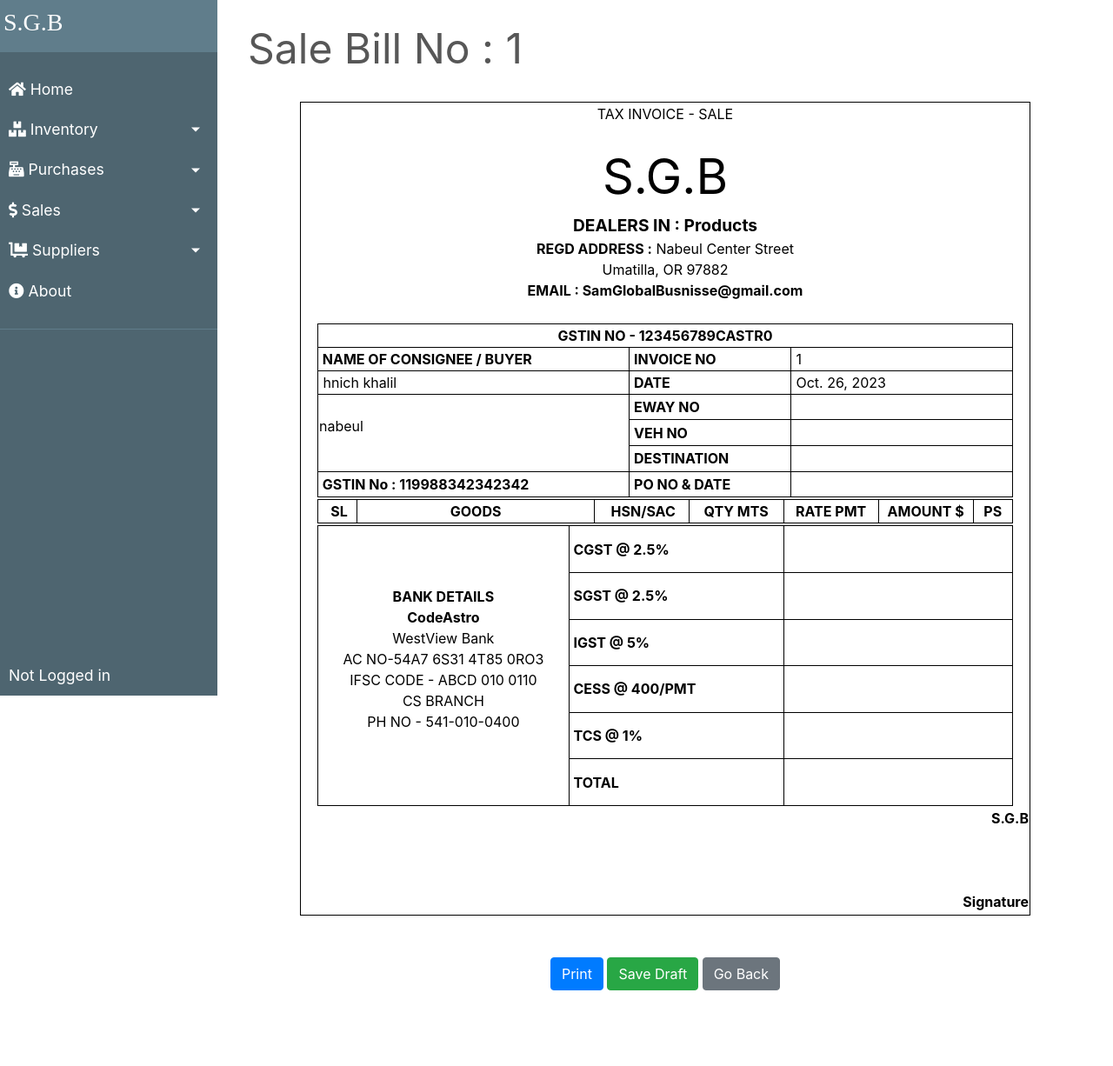
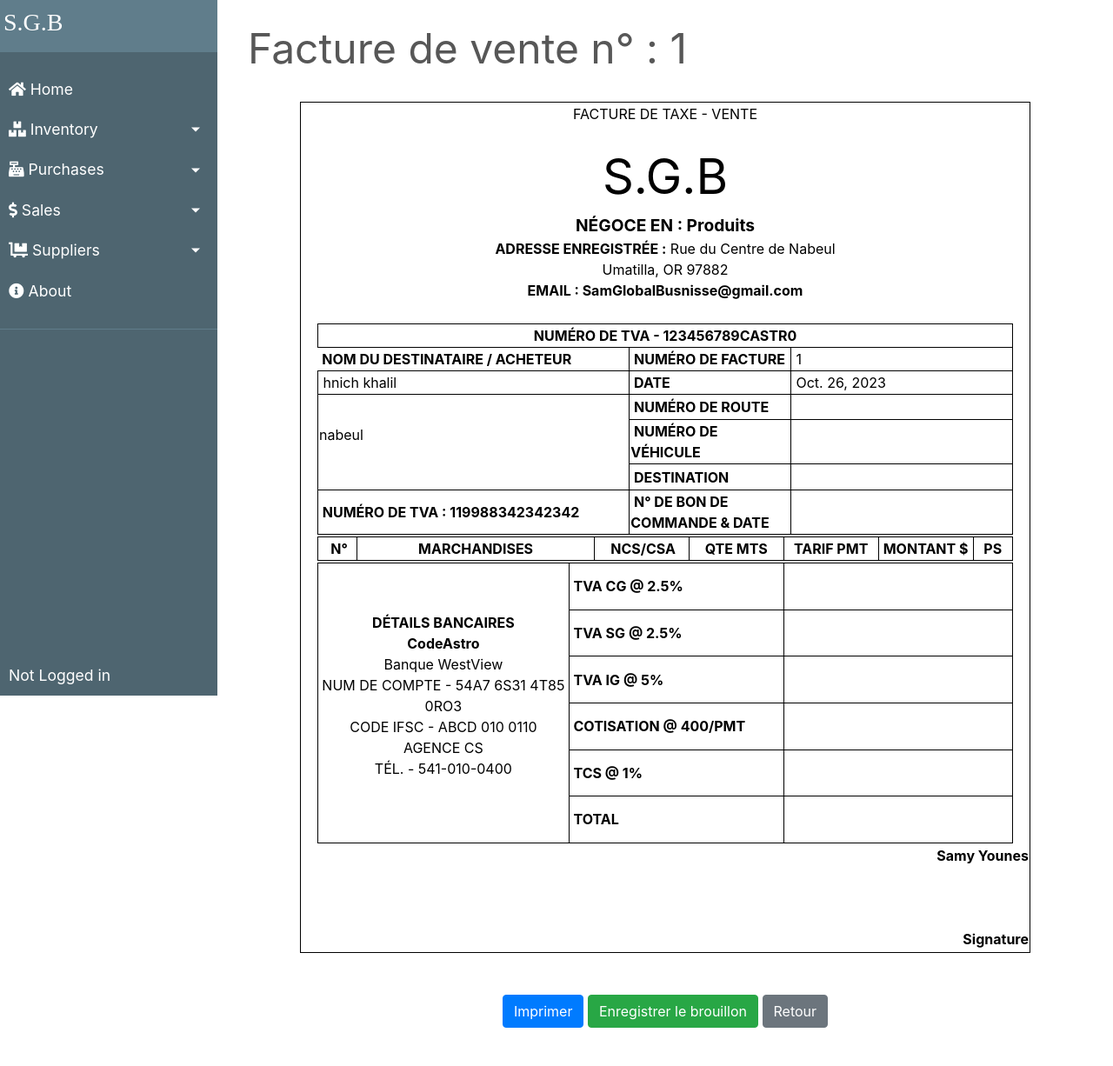
Before and after one commit to KHALILHR/StockWood, a Django app: page /transactions/sales/1 in a window 1280 px wide. Shown: the whole page at 87% size. Before the commit the page ends 1139 px from the top, so only its background shows below. Run offline with Django 3.2, Linux system fonts and the light colour scheme; data comes from the database, SQL or seed files in the repository; both versions use the stored data as it was after the commit; some libraries are stand-ins or nearby versions; some web fonts are replaced.

Commit message:
four commit

```diff
--- a/homepage/templates/base.html
+++ b/homepage/templates/base.html
@@ -144,6 +144,9 @@
                     <a class="sidebar-text sidebar-button loading-link" href="{% url 'home' %}"><i class="fas fa-home"></i> Home</a>
                 </li>
                 <li>
+                    <a class="sidebar-text sidebar-button loading-link" href="{% url 'all-stock' %}"><i class="fas fa-dot-circle"></i> All Stocks</a>
+                </li>
+                <li>
                     <a href="#containerSubmenu" data-toggle="collapse" class="dropdown-toggle sidebar-text right-arrow sidebar-button"><i class="fas fa-boxes"></i> Container</a>
                     <ul class="collapse list-unstyled" id="containerSubmenu">
                         <li> <a class="sidebar-text sidebar-subitem sidebar-button loading-link" href="{% url 'add_container' %}"><i class="fas fa-dot-circle"></i> Add New</a> </li>
--- a/inventory/forms.py
+++ b/inventory/forms.py
@@ -19,7 +19,7 @@ class StockForm(forms.ModelForm):
 
     class Meta:
         model = Stock
-        fields = ['name', 'container', 'quantity', 'wood_type', 'length', 'width', 'thickness']
+        fields = ['name', 'container', 'quantity', 'wood_type', 'length', 'width', 'thickness', 'cubic_meter']
 
 
 
--- a/inventory/models.py
+++ b/inventory/models.py
@@ -7,6 +7,7 @@ class Container(models.Model):
 
     def __str__(self):
         return self.name
+from django.db import models
 
 class Stock(models.Model):
     id = models.AutoField(primary_key=True)
@@ -17,7 +18,10 @@ class Stock(models.Model):
     length = models.DecimalField(max_digits=5, decimal_places=2)
     width = models.DecimalField(max_digits=5, decimal_places=2)
     thickness = models.DecimalField(max_digits=5, decimal_places=2)
+    cubic_meter = models.DecimalField(max_digits=10, decimal_places=3, blank=True, null=True)
     container = models.ForeignKey(Container, on_delete=models.SET_NULL, blank=True, null=True)
+
+
 
     def __str__(self):
         return self.name
--- a/inventory/templates/edit_stock.html
+++ b/inventory/templates/edit_stock.html
@@ -66,6 +66,12 @@
                             {{ form.thickness|add_class:"form-control" }}
                             {{ form.thickness.errors }}
                         </div>
+                        <div class="form-group">
+                            <label for="{{ form.cubic_meter.id_for_label }}">Cubic Meter</label>
+                            {{ form.cubic_meter|add_class:"form-control" }}
+                            {{ form.cubic_meter.errors }}
+                        </div>
+
 
                         <div class="text-center">
                             <button type="submit" class="btn btn-success">{{ savebtn }}</button>
--- a/inventory/templates/inventory.html
+++ b/inventory/templates/inventory.html
@@ -57,6 +57,7 @@
                 <th width="15%">Length</th>
                 <th width="15%">Width</th>
                 <th width="15%">Thickness</th>
+                <th width="10%">Cubic Meter</th> <!-- New column for Cubic Meter -->
                 <th width="5%">Actions</th>
             </tr>
         </thead>
@@ -69,6 +70,8 @@
                 <td>{{ stock.length }}</td>
                 <td>{{ stock.width }}</td>
                 <td>{{ stock.thickness }}</td>
+                <td>{{ stock.cubic_meter }}</td> <!-- Display the Cubic Meter value -->
+
                 <td>
                     <a href="{% url 'edit-stock' stock.pk %}" class="btn btn-info btn-sm">
                         <i class="fas fa-edit"></i> <!-- Edit Icon -->
--- a/inventory/urls.py
+++ b/inventory/urls.py
@@ -9,5 +9,6 @@ urlpatterns = [
     path('stock/<pk>/delete', views.StockDeleteView.as_view(), name='delete-stock'),
     path('add_container/', views.add_container, name='add_container'),
     path('containers/', views.container_list, name='container_list'),
+    path('all_stock/', views.all_stock, name='all-stock'),
 
 ]
--- a/inventory/views.py
+++ b/inventory/views.py
@@ -90,3 +90,9 @@ def container_list(request):
         'search_form': search_form,
     }
     return render(request, 'container_list.html', context)
+from django.shortcuts import render
+from .models import Stock  # Assuming your Stock model is imported from the models file
+
+def all_stock(request):
+    stocks = Stock.objects.all()
+    return render(request, 'all_stock.html', {'stocks': stocks})
--- a/transactions/templates/bill/purchase_bill.html
+++ b/transactions/templates/bill/purchase_bill.html
@@ -31,8 +31,8 @@
                             <td >
                                 <span style="font-size: 350%;">S.G.B</span> <br>
                                 <span style="font-size: 120%; font-weight: bold;">DEALERS IN : Products</span> <br>
-                                <span style="font-weight: bold;">REGD ADDRESS :</span> 971 Center Street<br>Umatilla, OR 97882<br>
-                                <span style="font-weight: bold;">EMAIL : hnichkhalil5@gmail.com</span> <br><br>
+                                <span style="font-weight: bold;">REGD ADDRESS :</span> Nabeul Center Street<br>Umatilla, OR 97882<br>
+                                <span style="font-weight: bold;">EMAIL : SamGlobalBusnisse@gmail.com</span> <br><br>
                             </td><!-- Log on to codeastro.com for more projects -->
                         </tr>
 
@@ -144,7 +144,7 @@
 
                         <tr>
                             <td style="text-align: right;">
-                                <span style="font-weight: bold;">SamGlobalBusnisse <br><br><br><br> Signature</span>
+                                <span style="font-weight: bold;">Samy Younes<br><br><br><br> Signature</span>
                             </td>
                         </tr>
 
--- a/transactions/templates/bill/sale_bill.html
+++ b/transactions/templates/bill/sale_bill.html
@@ -1,15 +1,11 @@
 {% extends bill_base %}
 {% load static %}
 
-
-{% block title %} Sale Bill No : {{ bill.billno }}{% endblock title %}
-
+{% block title %} Facture de vente n° : {{ bill.billno }}{% endblock title %}
 
 {% block content %}
 
-    <div style="color:#575757; font-style: bold; font-size: 3rem;  border-bottom: 1px solid white;">Sale Bill No : {{ bill.billno }}</div>
-
-    <!-- <br><br> -->
+    <div style="color:#575757; font-style: bold; font-size: 3rem;  border-bottom: 1px solid white;">Facture de vente n° : {{ bill.billno }}</div>
 
     <form method="post">
     {% csrf_token %}
@@ -24,14 +20,14 @@
                     <tbody>
 
                         <tr style="height: 1px;">
-                            <td> <p style="text-align: center;">TAX INVOICE - SALE</p> </td>
+                            <td> <p style="text-align: center;">FACTURE DE TAXE - VENTE</p> </td>
                         </tr>
 
                         <tr style="text-align: center;">
                             <td >
                                 <span style="font-size: 350%;">S.G.B</span> <br>
-                                <span style="font-size: 120%; font-weight: bold;">DEALERS IN : Products</span> <br>
-                                <span style="font-weight: bold;">REGD ADDRESS :</span> Nabeul Center Street<br>Umatilla, OR 97882<br>
+                                <span style="font-size: 120%; font-weight: bold;">NÉGOCE EN : Produits</span> <br>
+                                <span style="font-weight: bold;">ADRESSE ENREGISTRÉE :</span> Rue du Centre de Nabeul<br>Umatilla, OR 97882<br>
                                 <span style="font-weight: bold;">EMAIL : SamGlobalBusnisse@gmail.com</span> <br><br>
                             </td>
                         </tr>
@@ -41,11 +37,11 @@
                             <table class="outer-box" style="width: 800px; margin-left: auto; margin-right: auto;">
                                 <tbody>
                                     <tr>
-                                        <td class="inner-box" style="text-align: center; font-weight: bold;" colspan="3">GSTIN NO - 123456789CASTR0</td>
+                                        <td class="inner-box" style="text-align: center; font-weight: bold;" colspan="3">NUMÉRO DE TVA - 123456789CASTR0</td>
                                     </tr>
                                     <tr>
-                                        <td class="inner-box" style="width: 50%; font-weight: bold;">&nbsp;NAME OF CONSIGNEE / BUYER</td>
-                                        <td class="inner-box" style="width: 25%; font-weight: bold;">&nbsp;INVOICE NO</td>
+                                        <td class "inner-box" style="width: 50%; font-weight: bold;">&nbsp;NOM DU DESTINATAIRE / ACHETEUR</td>
+                                        <td class="inner-box" style="width: 25%; font-weight: bold;">&nbsp;NUMÉRO DE FACTURE</td>
                                         <td class="inner-box" style="width: 25%;">&nbsp;{{ bill.billno }}</td>
                                     </tr>
                                     <tr>
@@ -55,11 +51,11 @@
                                     </tr>
                                     <tr>
                                         <td class="inner-box" style="width: 50%;" rowspan="3">{{ bill.address|linebreaks }}</td>
-                                        <td class="inner-box" style="width: 25%; font-weight: bold;">&nbsp;EWAY NO</td>
+                                        <td class="inner-box" style="width: 25%; font-weight: bold;">&nbsp;NUMÉRO DE ROUTE</td>
                                         <td class="inner-box align-middle" style="width: 25%;"> <input type="text" name="eway" class="align-middle" style="border: 0; overflow: hidden;" value="{% if billdetails.eway %}{{ billdetails.eway }}{% endif %}"> </td>
                                     </tr>
                                     <tr>
-                                        <td class="inner-box" style="width: 25%; font-weight: bold;">&nbsp;VEH NO</td>
+                                        <td class="inner-box" style="width: 25%; font-weight: bold;">&nbsp;NUMÉRO DE VÉHICULE</td>
                                         <td class="inner-box align-middle" style="width: 25%;"> <input type="text" name="veh" class="align-middle" style="border: 0; overflow: hidden;" value="{% if billdetails.veh %}{{ billdetails.veh }}{% endif %}"> </td>
                                     </tr>
                                     <tr>
@@ -67,8 +63,8 @@
                                         <td class="inner-box align-middle" style="width: 25%;"> <input type="text" name="destination" class="align-middle" style="border: 0; overflow: hidden;" value="{% if billdetails.destination %}{{ billdetails.destination }}{% endif %}"> </td>
                                     </tr>
                                     <tr>
-                                        <td class="inner-box" style="font-weight: bold;">&nbsp;GSTIN No : {{ bill.gstin }} </td>
-                                        <td class="inner-box" style="width: 25%; font-weight: bold;">&nbsp;PO NO &amp; DATE</td>
+                                        <td class="inner-box" style="font-weight: bold;">&nbsp;NUMÉRO DE TVA : {{ bill.gstin }} </td>
+                                        <td class="inner-box" style="width: 25%; font-weight: bold;">&nbsp;N° DE BON DE COMMANDE &amp; DATE</td>
                                         <td class="inner-box align-middle" style="width: 25%;"> <input type="text" name="po" class="align-middle" style="border: 0; overflow: hidden;" value="{% if billdetails.po %}{{ billdetails.po }}{% endif %}"> </td>
                                     </tr>
                                 </tbody>
@@ -81,12 +77,12 @@
                             <table class="outer-box" style="width: 800px; margin-left: auto; margin-right: auto;">
                                 <tbody>
                                     <tr>
-                                        <td class="inner-box" style="width: 5%; font-weight: bold; text-align: center;">&nbsp;SL</td>
-                                        <td class="inner-box" style="width: 30%; font-weight: bold; text-align: center;">GOODS</td>
-                                        <td class="inner-box" style="width: 12%; font-weight: bold; text-align: center;">&nbsp;HSN/SAC</td>
-                                        <td class="inner-box" style="width: 12%; font-weight: bold; text-align: center;">QTY MTS</td>
-                                        <td class="inner-box" style="width: 12%; font-weight: bold; text-align: center;">RATE PMT</td>
-                                        <td class="inner-box" style="width: 12%; font-weight: bold; text-align: center;">AMOUNT $</td>
+                                        <td class="inner-box" style="width: 5%; font-weight: bold; text-align: center;">&nbsp;N°</td>
+                                        <td class="inner-box" style="width: 30%; font-weight: bold; text-align: center;">MARCHANDISES</td>
+                                        <td class="inner-box" style="width: 12%; font-weight: bold; text-align: center;">&nbsp;NCS/CSA</td>
+                                        <td class="inner-box" style="width: 12%; font-weight: bold; text-align: center;">QTE MTS</td>
+                                        <td class="inner-box" style="width: 12%; font-weight: bold; text-align: center;">TARIF PMT</td>
+                                        <td class="inner-box" style="width: 12%; font-weight: bold; text-align: center;">MONTANT $</td>
                                         <td class="inner-box" style="width: 5%; font-weight: bold; text-align: center;">PS</td>
                                     </tr>
                                     {% for item in items %}
@@ -111,22 +107,22 @@
                                 <tbody>
                                     <tr>
                                         <td class="inner-box" style="width: 35%; text-align: center;" rowspan="6">
-                                            <p> <span style="font-weight: bold;">BANK DETAILS <br> CodeAstro</span> <br>
-                                                WestView Bank <br> AC NO-54A7 6S31 4T85 0RO3 <br> IFSC CODE - ABCD 010 0110 <br> CS BRANCH <br> PH NO - 541-010-0400</p>
+                                            <p> <span style="font-weight: bold;">DÉTAILS BANCAIRES <br> CodeAstro</span> <br>
+                                                Banque WestView <br> NUM DE COMPTE - 54A7 6S31 4T85 0RO3 <br> CODE IFSC - ABCD 010 0110 <br> AGENCE CS <br> TÉL. - 541-010-0400</p>
                                         </td>
-                                        <td class="inner-box" style="width: 30%; font-weight: bold;">&nbsp;CGST @ 2.5%</td>
+                                        <td class="inner-box" style="width: 30%; font-weight: bold;">&nbsp;TVA CG @ 2.5%</td>
                                         <td class="inner-box align-middle" style="width: 30%;">&nbsp; <input type="text" name="cgst" class="align-middle" pattern="[0-9]+\.[0-9]+" style="border: 0; overflow: hidden;" value="{% if billdetails.cgst %}{{ billdetails.cgst }}{% endif %}"></td>
                                     </tr>
                                     <tr>
-                                        <td class="inner-box" style="font-weight: bold;">&nbsp;SGST @ 2.5%</td>
+                                        <td class="inner-box" style="font-weight: bold;">&nbsp;TVA SG @ 2.5%</td>
                                         <td class="inner-box align-middle">&nbsp; <input type="text" name="sgst" class="align-middle" pattern="[0-9]+\.[0-9]+" style="border: 0; overflow: hidden;" value="{% if billdetails.sgst %}{{ billdetails.sgst }}{% endif %}"></td>
                                     </tr>
                                     <tr>
-                                        <td class="inner-box" style="font-weight: bold;">&nbsp;IGST @ 5% </td>
-                                        <td class="inner-box align-middle">&nbsp; <input type="text" name="igst" class="align-middle" pattern="[0-9]+\.[0-9]+" style="border: 0; overflow: hidden;" value="{% if billdetails.igst %}{{ billdetails.igst }}{% endif %}"></td>
+                                        <td class="inner-box" style="font-weight: bold;">&nbsp;TVA IG @ 5% </td>
+                                        <td class="inner-box align-middle">&nbsp; <input type="text" name "igst" class="align-middle" pattern="[0-9]+\.[0-9]+" style="border: 0; overflow: hidden;" value="{% if billdetails.igst %}{{ billdetails.igst }}{% endif %}"></td>
                                     </tr>
                                     <tr>
-                                        <td class="inner-box" style="font-weight: bold;">&nbsp;CESS @ 400/PMT </td>
+                                        <td class="inner-box" style="font-weight: bold;">&nbsp;COTISATION @ 400/PMT </td>
                                         <td class="inner-box align-middle">&nbsp; <input type="text" name="cess" class="align-middle" pattern="[0-9]+\.[0-9]+" style="border: 0; overflow: hidden;" value="{% if billdetails.cess %}{{ billdetails.cess }}{% endif %}"></td>
                                     </tr>
                                     <tr>
@@ -135,7 +131,7 @@
                                     </tr>
                                     <tr>
                                         <td class="inner-box" style="font-weight: bold;">&nbsp;TOTAL</td>
-                                        <td class="inner-box align-middle">&nbsp; <input type="text" name="total" class="align-middle" pattern="[0-9]+\.[0-9]+" style="border: 0; overflow: hidden;" value="{% if billdetails.total %}{{ billdetails.total }}{% endif %}"> </td>
+                                        <td class="inner-box align-middle">&nbsp; <input type="text" name="total" class="align-middle" pattern="[0-9]+\.[0.9]+" style="border: 0; overflow: hidden;" value="{% if billdetails.total %}{{ billdetails.total }}{% endif %}"> </td>
                                     </tr>
                                 </tbody>
                             </table>
@@ -144,13 +140,13 @@
 
                         <tr>
                             <td style="text-align: right;">
-                                <span style="font-weight: bold;">S.G.B <br><br><br><br> Signature</span>
+                                <span style="font-weight: bold;">Samy Younes <br><br><br><br> Signature</span>
                             </td>
                         </tr>
 
                         <tr>
                             <td style="text-align: center;">
-                                <!-- FINAL TEXT -->
+                                <!-- TEXTE FINAL -->
                             </td>
                         </tr>
 
@@ -158,17 +154,14 @@
                 </table>
 
             </div>
-
-            <!-- <br><br> -->
-
         </div>
 
         <br><br>
 
         <div class="wrapper">
-            <button class="center btn btn-primary" onclick="printpage('printArea')">Print</button>
-            <button class="center btn btn-success" type="submit">Save Draft</button>
-            <a href="{% url 'sales-list' %}" class="btn center btn-secondary">Go Back</a>
+            <button class="center btn btn-primary" onclick="printpage('printArea')">Imprimer</button>
+            <button class="center btn btn-success" type="submit">Enregistrer le brouillon</button>
+            <a href="{% url 'sales-list' %}" class="btn center btn-secondary">Retour</a>
         </div>
 
     </form>
@@ -181,6 +174,6 @@
             window.print();
             document.body.innerHTML = originalContents;
         }
-        </script>
+    </script>
 
 {% endblock %}
```
Also changed, not shown: inventory/templates/all_stock.html (added, +132 -0 lines), db.sqlite3, inventory/migrations/0019_stock_square_meters.py (added), inventory/migrations/0020_remove_stock_square_meters.py (added), inventory/migrations/0021_stock_square_metre.py (added), inventory/migrations/0022_auto_20231110_0037.py (added), inventory/migrations/0023_auto_20231110_0103.py (added).
